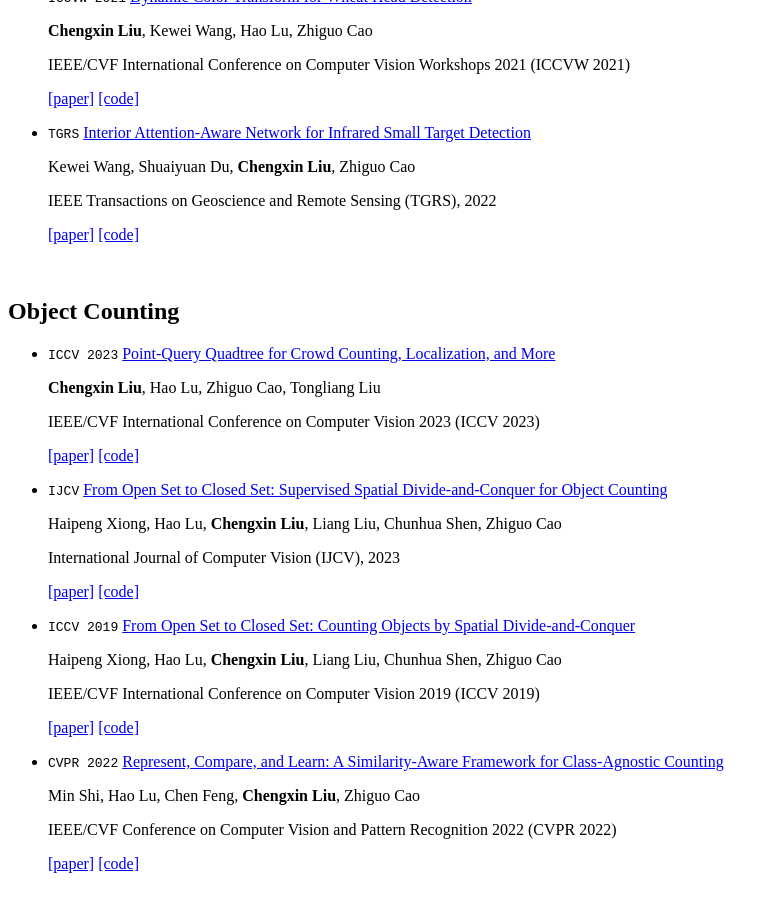
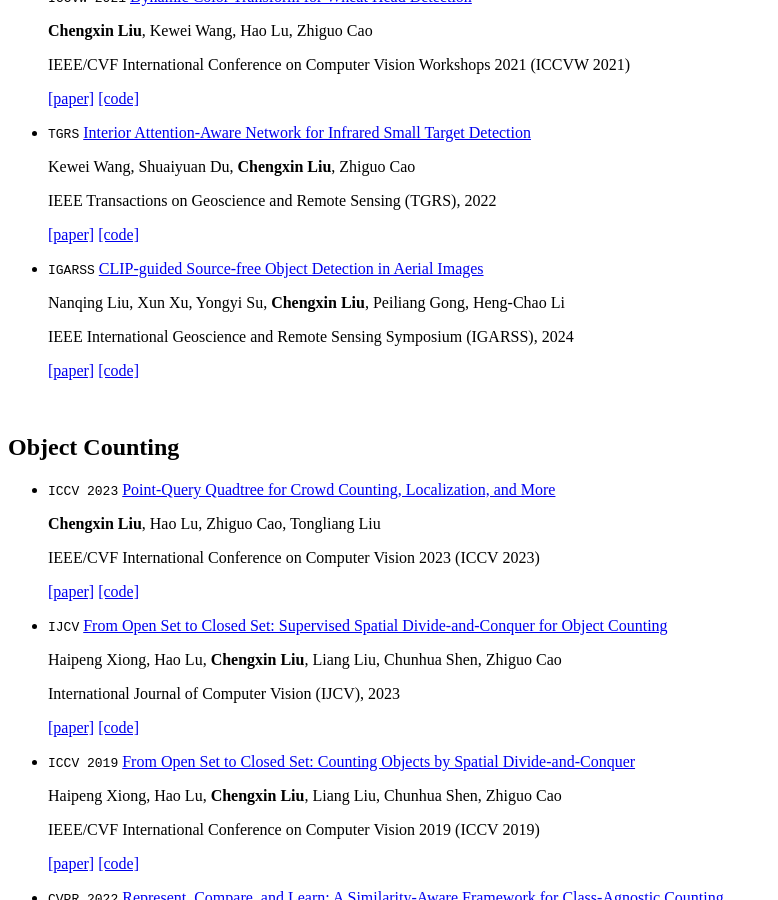
Before and after one commit to cxliu0/cxliu0.github.io, a Jekyll site: the page built from _pages/includes/pub.md, in a window 1280 px wide and 900 px high, scrolled down 739 px. Shown: the whole window, without its empty margins (0-778 px from the left). Built offline with Jekyll 4.4.1, drawn with Linux system fonts in a browser that asks for light colours; our own code applies the rules of GitHub Pages for plain Markdown files.

Commit message:
Update pub.md

```diff
--- a/_pages/includes/pub.md
+++ b/_pages/includes/pub.md
@@ -40,6 +40,17 @@
 
     [[paper]](https://ieeexplore.ieee.org/document/9745054/)
     [[code]](https://github.com/kwwcv/iaanet)
+
+
+- ``IGARSS`` [CLIP-guided Source-free Object Detection in Aerial Images](https://arxiv.org/abs/2401.05168)
+
+    Nanqing Liu, Xun Xu, Yongyi Su, **Chengxin Liu**, Peiliang Gong, Heng-Chao Li
+
+    IEEE International Geoscience and Remote Sensing Symposium (IGARSS), 2024
+
+    [[paper]](https://arxiv.org/abs/2401.05168)
+    [[code]](https://github.com/Lans1ng/SFOD-RS)
+
 
 <br />
 
```
